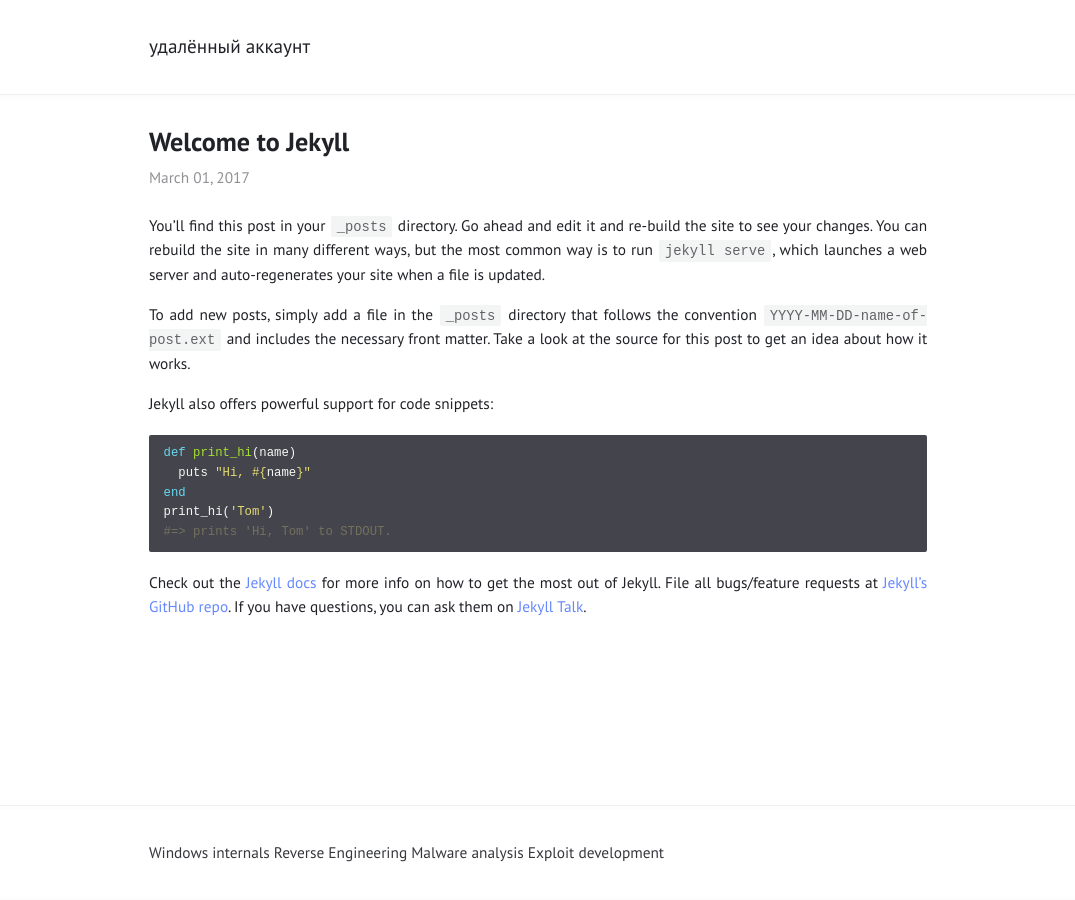
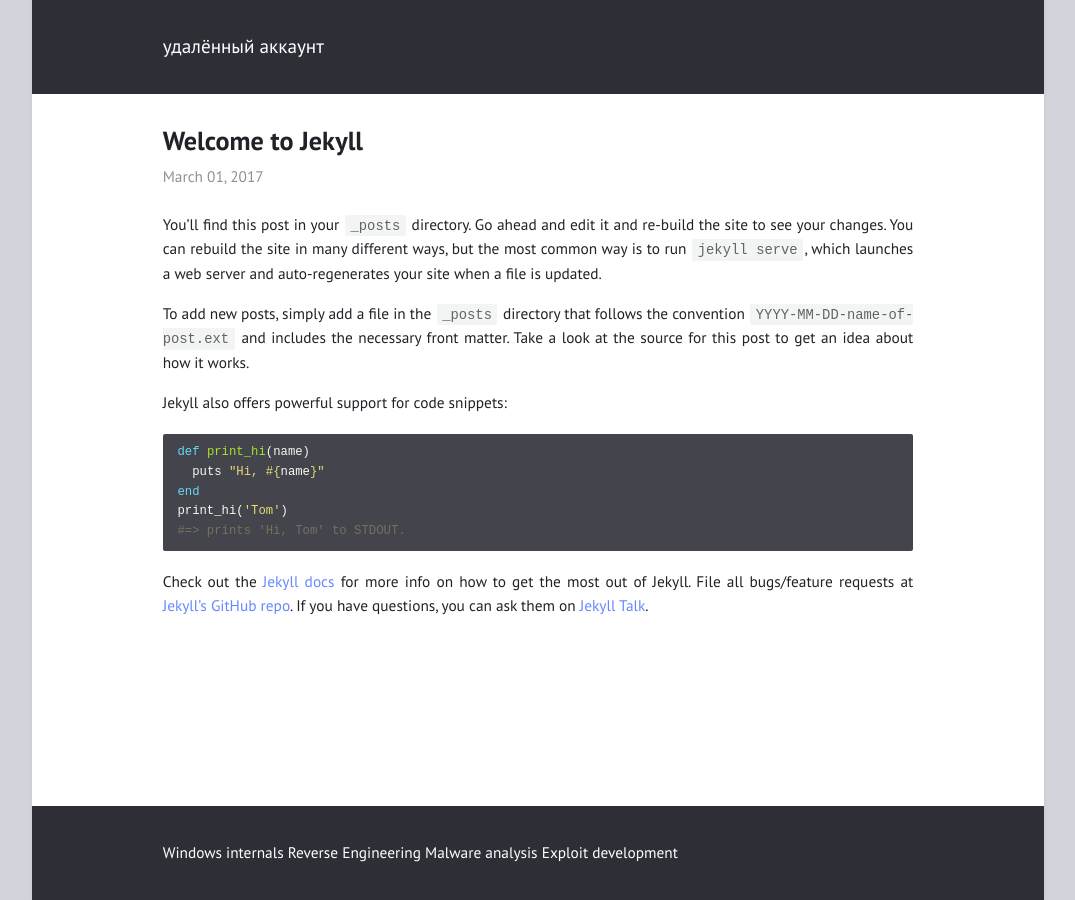
Before and after one commit to NtSanya/ntsanya.github.io, a Jekyll site: the page built from _posts/2017-03-01-welcome-to-jekyll.md, in a window 1280 px wide. Shown: the whole page, without its empty margins (102-1177 px from the left). Built offline with Jekyll 4.4.1, drawn with Linux system fonts in a browser that asks for light colours.

Commit message:
show social

```diff
--- a/_config.yml
+++ b/_config.yml
@@ -15,9 +15,10 @@ date_format: "%B %d, %Y"
 # Layout
 
 show_excerpts: true        # show article excerpts on the home page
-show_frame: false           # adds a gray frame to the site
+show_frame: true           # adds a gray frame to the site
 show_sidebar: false        # show a sidebar instead of the usual header
 minimal: false             # use a dark header
+show_social: true
 
 # Menu
 
```
